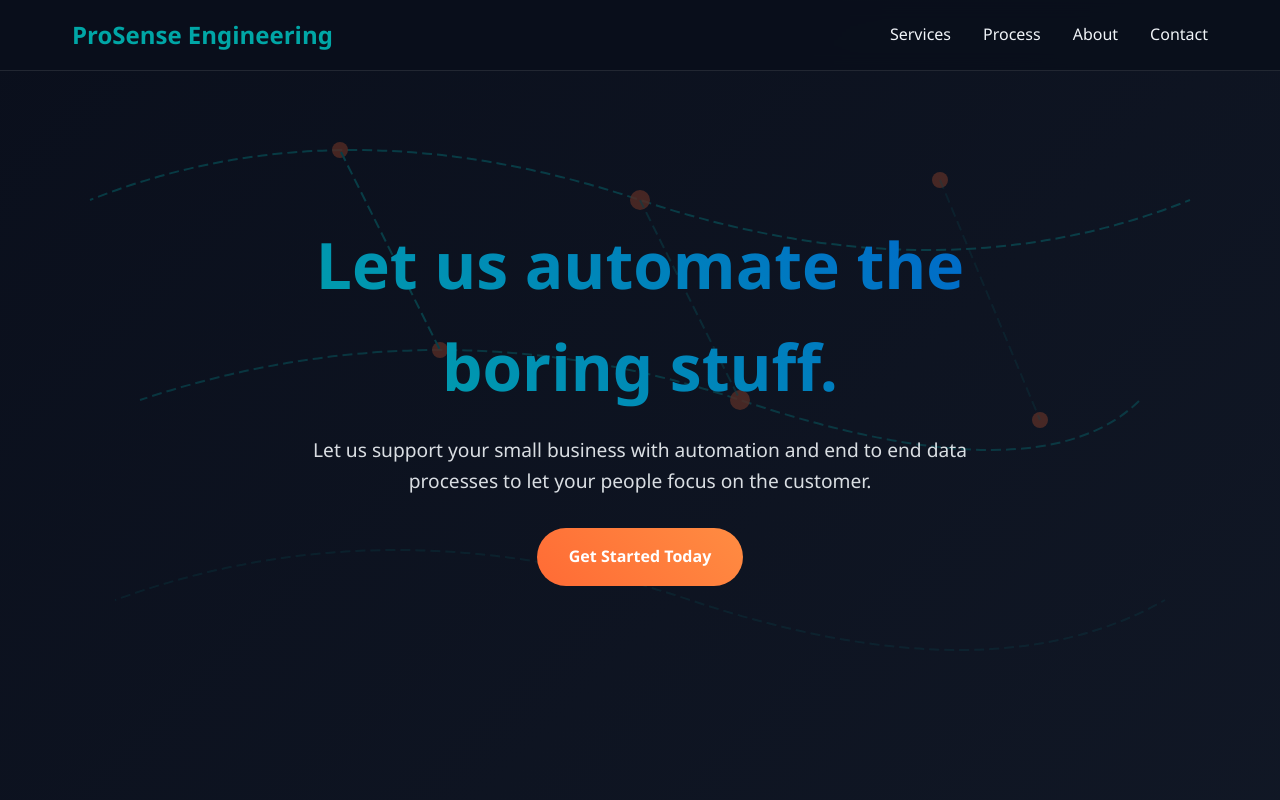
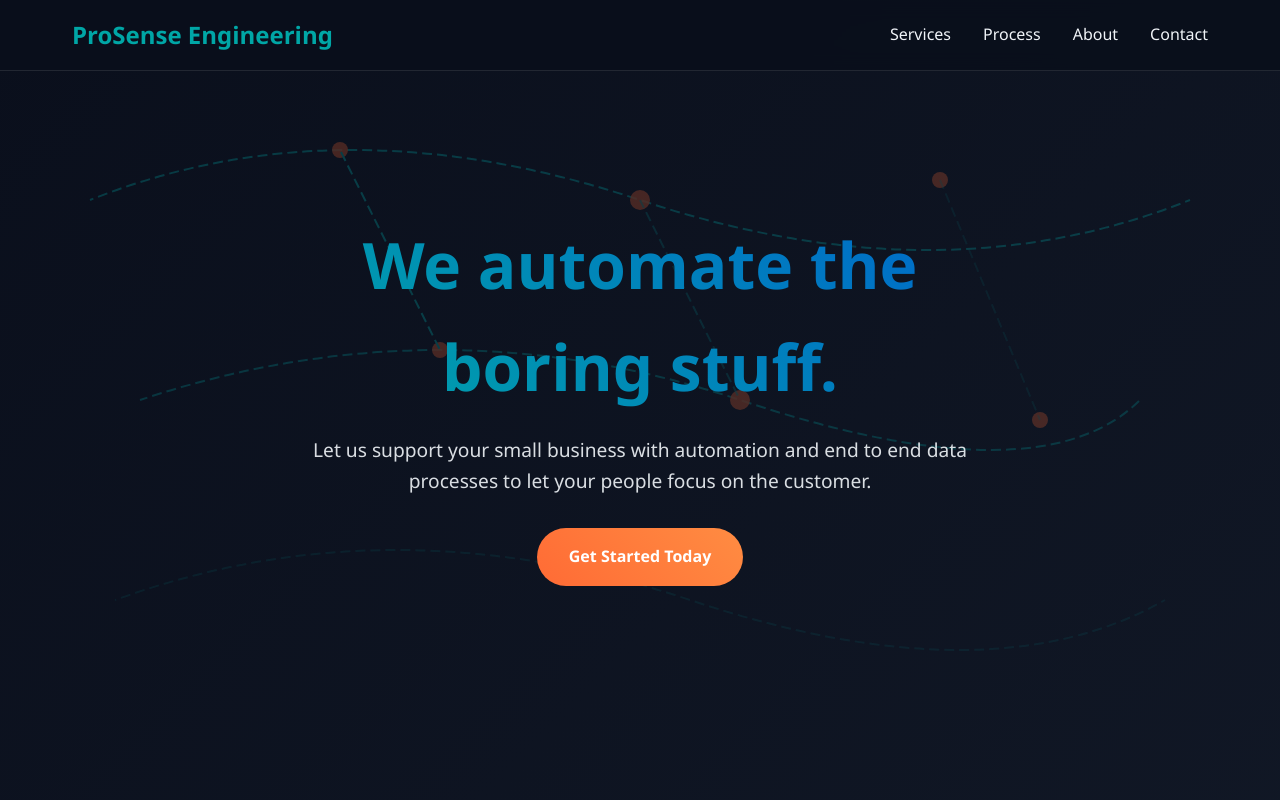
Before and after one commit to ProSense-Engineering/ProSense.Engineering, a plain HTML site: page index.html in a window 1280 px wide. Shown: the top 800 px of the page. Drawn offline with Linux system fonts and the light colour scheme.

Commit message:
Udpated the tagline

```diff
--- a/index.html
+++ b/index.html
@@ -359,7 +359,7 @@
     <main>
         <section class="hero">
             <div class="hero-content scroll-animate fade-up">
-                <h1>Let us automate the boring stuff.</h1>
+                <h1>We automate the boring stuff.</h1>
                 <p>Let us support your small business with automation and end to end data processes to let your people focus on the customer.</p>
                 <a href="#contact" class="cta-button">Get Started Today</a>
             </div>
```
